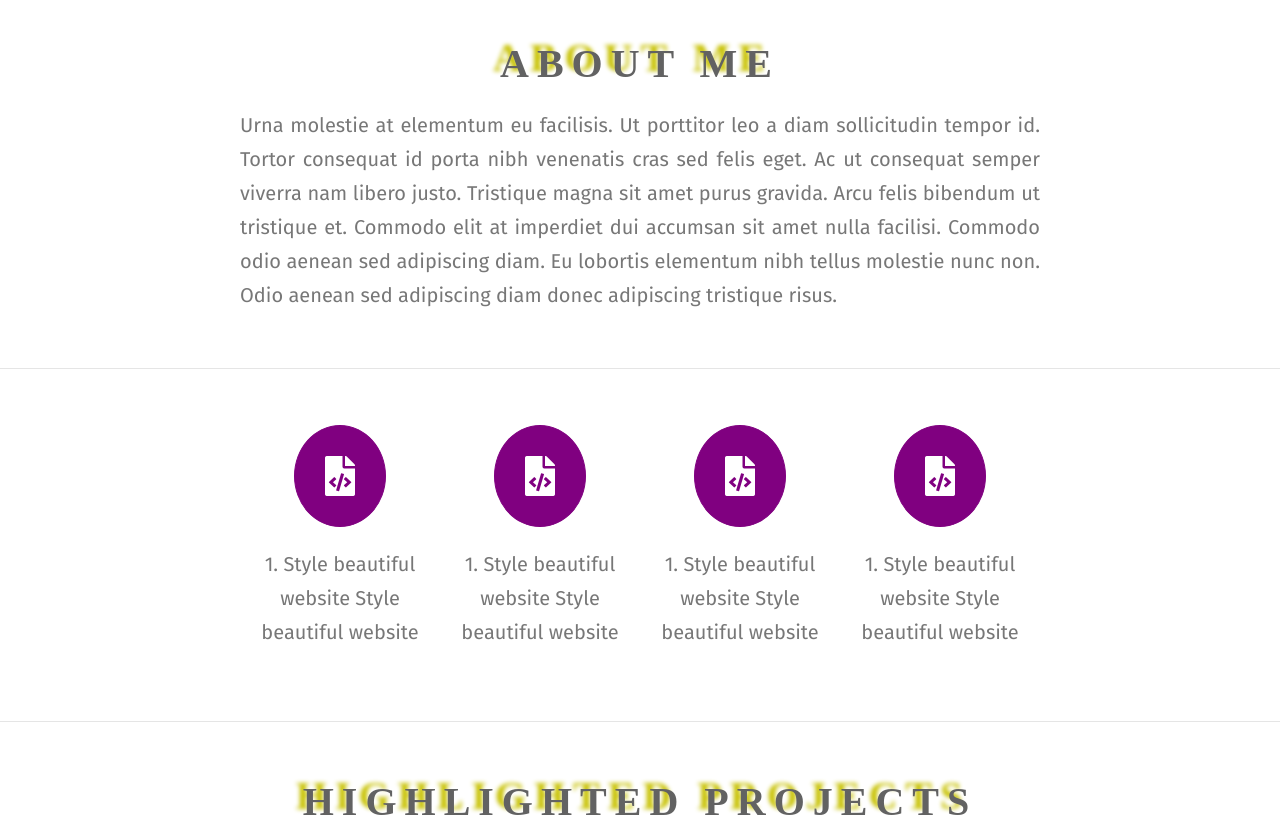
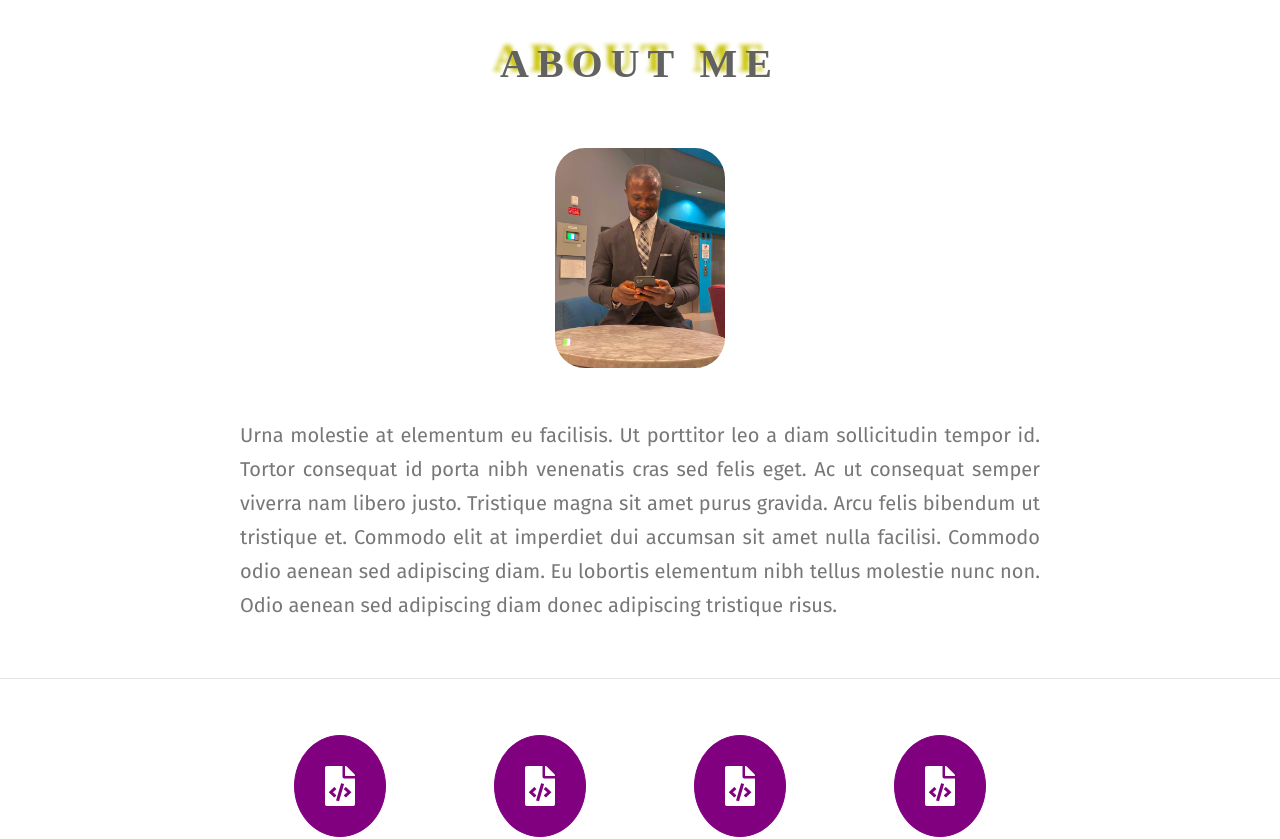
Before and after one commit to YakubuAmidu/portfolio3, a React (Create React App) app: page /portfolio in a window 1280 px wide. Shown: the top 839 px of the page. Built offline with nearby package versions, Linux system fonts and the light colour scheme.

Commit message:
Initial commit

```diff
--- a/src/components/App.css
+++ b/src/components/App.css
@@ -158,6 +158,19 @@ body {
   letter-spacing: 0.2em;
 }
 
+.profile2 {
+  width: 170px;
+  height: 220px;
+  margin-bottom: 50px;
+  margin-top: 40px;
+  border-radius: 30px;
+}
+
+.profile2:hover {
+  box-shadow: 5px 5px 5px 0px;
+  transition: 0.4s ease-out;
+}
+
 .aboutme-paragraph {
   text-align: justify;
   max-width: 800px;
--- a/src/components/Portfolio.js
+++ b/src/components/Portfolio.js
@@ -1,5 +1,6 @@
 import React, { Component } from 'react';
 import css from '../assets/css.png';
+import profile2 from '../assets/profile2.png';
 import './App.css';
 
 class Portfolio extends Component {
@@ -7,6 +8,7 @@ class Portfolio extends Component {
     return (
       <div className='app-portfolio'>
         <h1 className='heading-about'>ABOUT ME</h1>
+        <img src={profile2} alt='profile2-img' className='profile2' />
         <p className='aboutme-paragraph'>
           Urna molestie at elementum eu facilisis. Ut porttitor leo a diam
           sollicitudin tempor id. Tortor consequat id porta nibh venenatis cras
```
Also changed, not shown: src/assets/profile2.png (added), 1 other file (tests, documents, lock files or other folders).
